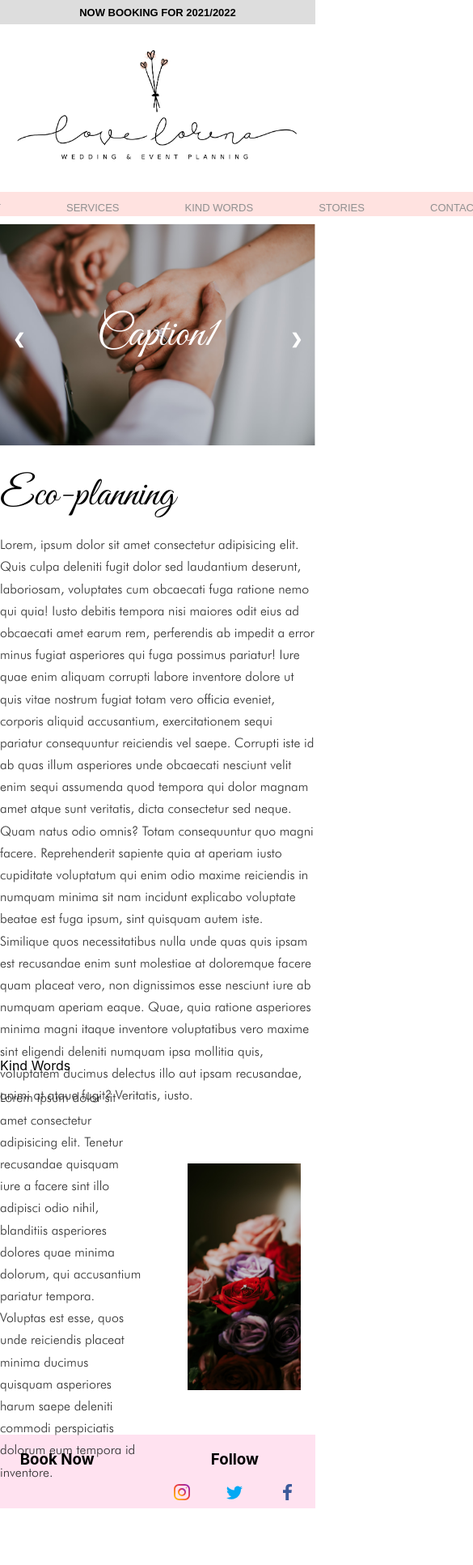
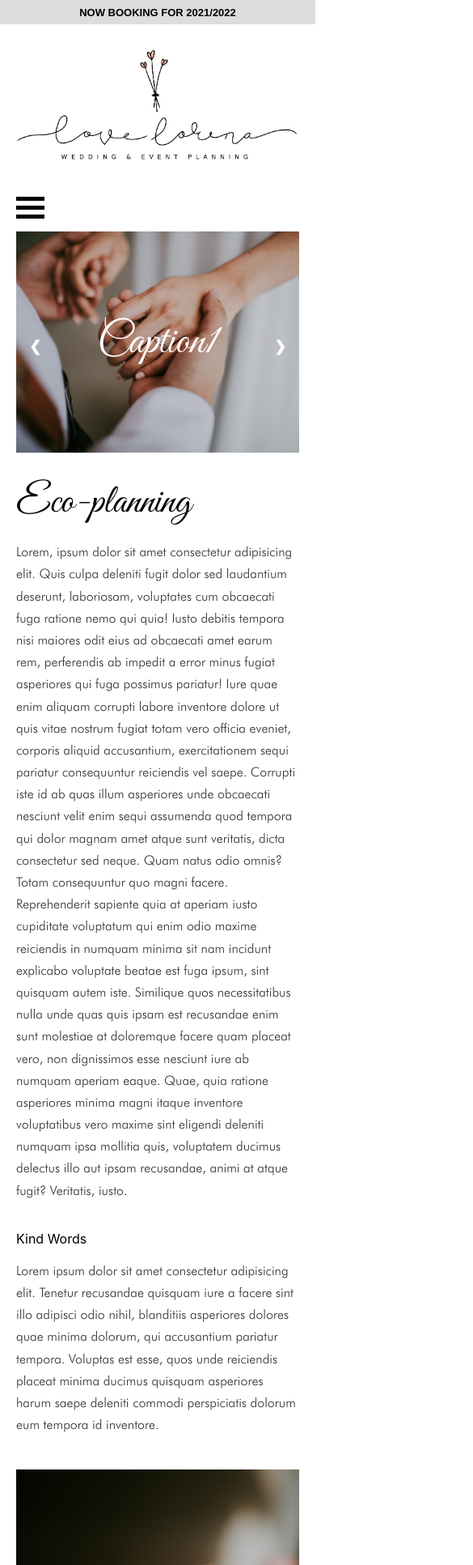
Before and after one commit to cruzma/misa-wedding-site, a React (Create React App) app: page / in a window 390 px wide. Shown: the top 1933 px of the page at 81% size, 585 px wide, since content can reach past the window. Before the commit the page ends 1863 px from the top, so only its background shows below. Built offline with nearby package versions, Linux system fonts and the light colour scheme.

Commit message:
header and homepage now responsive

```diff
--- a/src/components/Footer/footer-styling.css
+++ b/src/components/Footer/footer-styling.css
@@ -22,3 +22,11 @@ footer{
 .social-logo-group img{
     width: auto;
 }
+
+@media screen and (max-width: 425px){
+    footer{
+        position: relative;
+        width: 100%;
+
+    }
+}
--- a/src/components/Header/Header.jsx
+++ b/src/components/Header/Header.jsx
@@ -1,4 +1,4 @@
-import React from 'react';
+import React, { useState } from 'react';
 import './header-style.css'
 
 function Header(props) {
@@ -12,6 +12,9 @@ function Header(props) {
         setKindwordsSelected
     } = props
 
+    const [click, setClick] = useState(false);
+    const handleClick = () => setClick(!click);
+
   return (
     <header>
         <div className="topNews">
@@ -23,7 +26,12 @@ function Header(props) {
             </div>
         </div>
         <nav className="headerWidth">
-            <ul>
+        <div class="burger-icon" onClick={handleClick}>
+                <div></div>
+                <div></div>
+                <div></div>
+        </div>
+            <ul className={click ? "link-list active" : "link-list"}>
                 <li><a href="#" onClick={() => {
                     setHomeSelected(true);
                     setAboutSelected(false);
@@ -73,6 +81,7 @@ function Header(props) {
                     setKindwordsSelected(false);
                 }}>Contact</a></li>
             </ul>
+
         </nav>
 
 
--- a/src/components/Header/header-style.css
+++ b/src/components/Header/header-style.css
@@ -53,7 +53,7 @@ header{
 
 }
 
-nav ul{
+.link-list{
     display: flex;
     list-style-type: none;
     justify-content: space-evenly;
@@ -82,4 +82,43 @@ nav ul li a:focus{
     opacity: 1;
 }
 
+.burger-icon{
+    display: none;
+}
+
 /* header ends */
+
+@media screen and (max-width: 768px){
+    .headerWidth{
+        width: 700px;
+    }
+}
+
+@media screen and (max-width: 590px){
+    .headerWidth{
+        width: 100%;
+    }
+
+    .link-list{
+        display: none;
+        width: 100%;
+    }
+
+    .link-list.active{
+        display: block;
+    }
+
+    .burger-icon{
+        display: block;
+        margin-left: 20px;
+    }
+
+    .burger-icon div{
+        width: 35px;
+        height: 5px;
+        background-color: black;
+        margin: 6px 0;
+    }
+
+
+}
--- a/src/components/Home/home-styling.css
+++ b/src/components/Home/home-styling.css
@@ -57,3 +57,34 @@
     width: 80%;
     object-fit: cover;
 }
+
+
+@media screen and (max-width: 1024px){
+
+}
+
+@media screen and (max-width: 735px){
+
+}
+
+@media screen and (max-width: 590px){
+    .kindWordsSlideShow{
+        flex-direction: column;
+        align-items: center;
+        height: 820px;
+    }
+
+    .kindWordsContainer{
+        width: 100%;
+    }
+
+    .featurePhotoContainer{
+        width: 100%;
+    }
+
+    .featurePhotoContainer img{
+        height: 100%;
+        width: 100%;
+        object-fit: cover;
+    }
+}
--- a/src/index.css
+++ b/src/index.css
@@ -65,3 +65,14 @@ p{
     opacity: 1;
   }
 }
+
+@media screen and (max-width: 1024px){
+    .wrapper{
+      padding-left: 20px;
+      padding-right: 20px;
+    }
+}
+
+@media screen and (max-width: 425px){
+
+}
```
